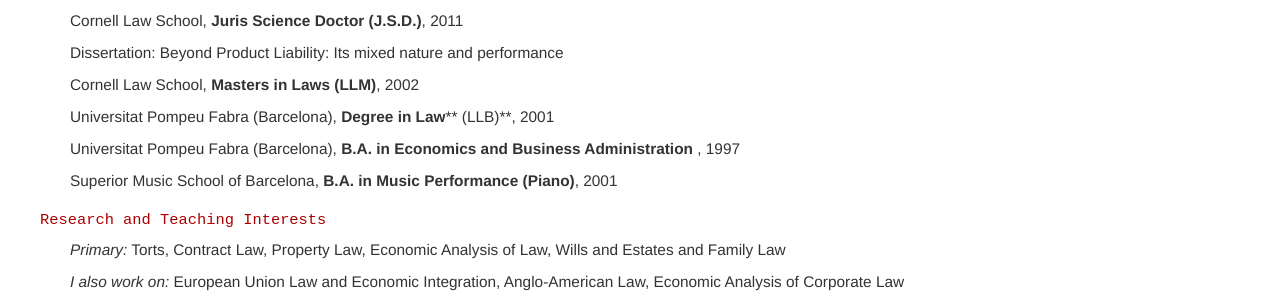
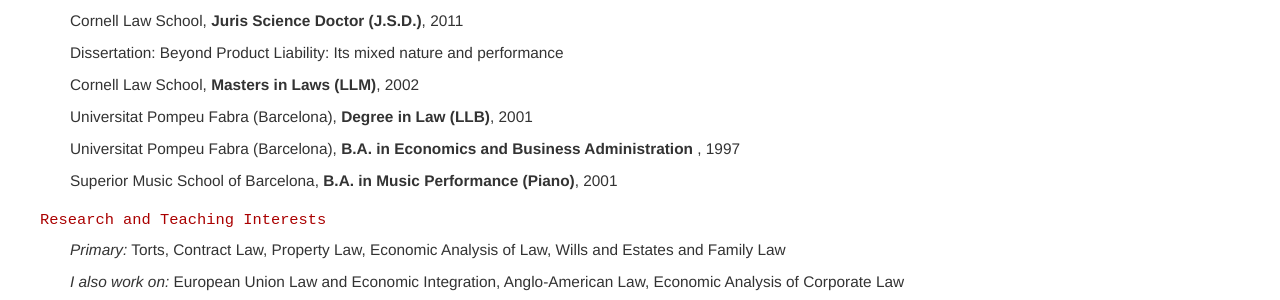
Before and after one commit to JohnPalmer/mireiaartigot, a Jekyll site: the page built from cv/en/index.md, in a window 1280 px wide and 900 px high. Shown: the part 340-640 px from the top of the window. Built offline with Jekyll 4.4.1, drawn with Linux system fonts in a browser that asks for light colours; nearby versions of some CDN libraries.

```diff
--- a/cv/en/index.md
+++ b/cv/en/index.md
@@ -16,7 +16,7 @@ Dissertation: Beyond Product Liability: Its mixed nature and performance
 
 [Cornell Law School](http://www.lawschool.cornell.edu/), **Masters in Laws (LLM)**, 2002
 
-[Universitat Pompeu Fabra](https://www.upf.edu/fdret/en/) (Barcelona), **Degree in Law**** (LLB)**, 2001
+[Universitat Pompeu Fabra](https://www.upf.edu/fdret/en/) (Barcelona), **Degree in Law (LLB)**, 2001
 
 [Universitat Pompeu Fabra](http://www.econ.upf.edu/en/) (Barcelona),   **B.A. in Economics and Business Administration** , 1997
 
```
